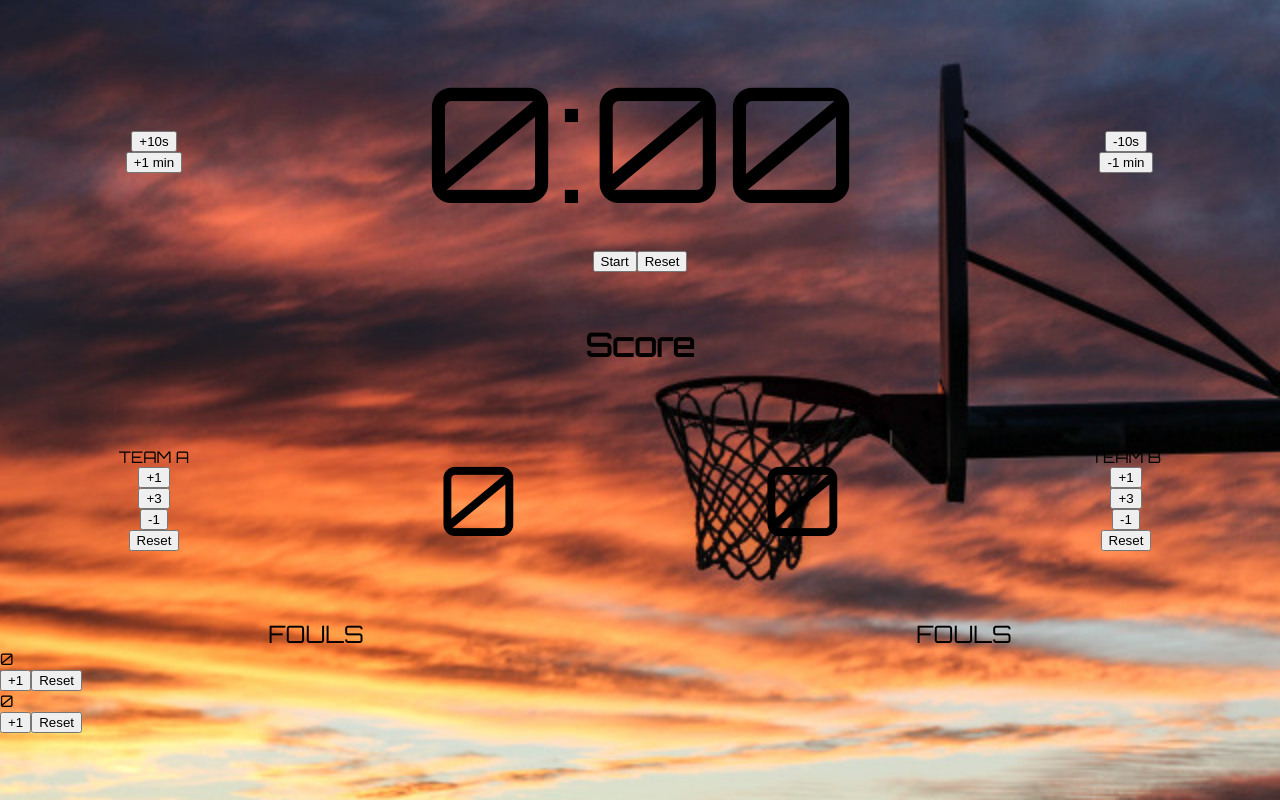
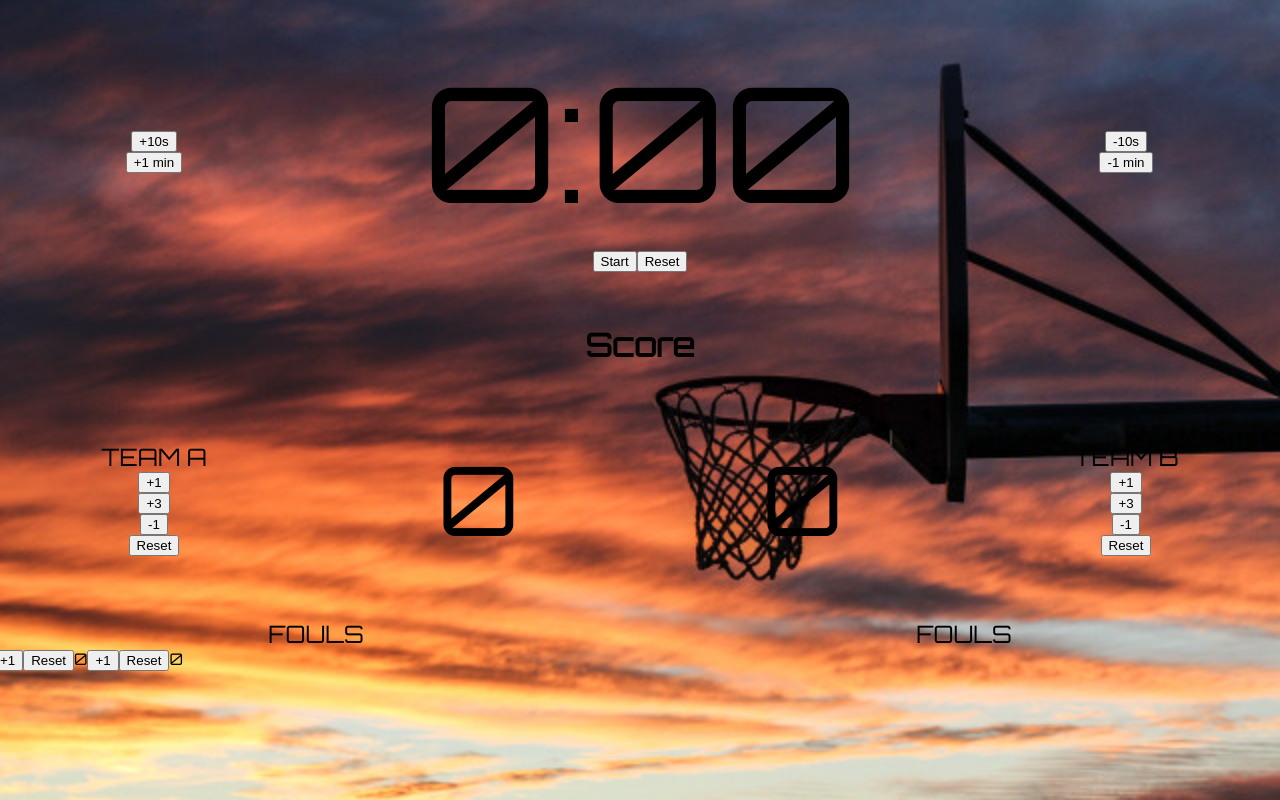
Before and after one commit to lroberts77/Tdd-react-practice, a React (Create React App) app: page / in a window 1280 px wide. Built offline with nearby package versions, Linux system fonts and the light colour scheme.

Commit message:
added fouls adjustment buttons into Grids

```diff
--- a/src/Counter.js
+++ b/src/Counter.js
@@ -169,13 +169,18 @@ export default function Counter() {
             <div className="fouls-teamb">FOULS</div>
           </Grid>
         </Grid>
-        <Grid className="fouls-container" >
+        <Grid className="fouls-container" container spacing={2} >
+          <Grid>
+            <button id="foulsplus1-btnb" onClick={() => setfoulsb( foulsb + 1)}>+1</button>
+            <button id="fouls-btnb" onClick={() => setfoulsb( foulsb = 0 )}>Reset</button>
+          </Grid>
           <div id="fouls-b">{foulsb}</div>
-          <button id="foulsplus1-btnb" onClick={() => setfoulsb( foulsb + 1)}>+1</button>
-          <button id="fouls-btnb" onClick={() => setfoulsb( foulsb = 0 )}>Reset</button>
+          <Grid>
+            <button id="foulsplus1-btna" onClick={() => setfoulsa( foulsa + 1)}>+1</button>
+            <button id="fouls-btna" onClick={() => setfoulsa( foulsa = 0 )}>Reset</button>
+          </Grid>
           <div id="fouls-a">{foulsa}</div>
-          <button id="foulsplus1-btna" onClick={() => setfoulsa( foulsa + 1)}>+1</button>
-          <button id="fouls-btna" onClick={() => setfoulsa( foulsa = 0 )}>Reset</button>
+
         </Grid>
 
 
--- a/src/counter.css
+++ b/src/counter.css
@@ -6,6 +6,10 @@
 }
 
 .fouls-title {
+  font-size: 1.5rem;
+}
+
+#team-a, #team-b {
   font-size: 1.5rem;
 }
 
```
